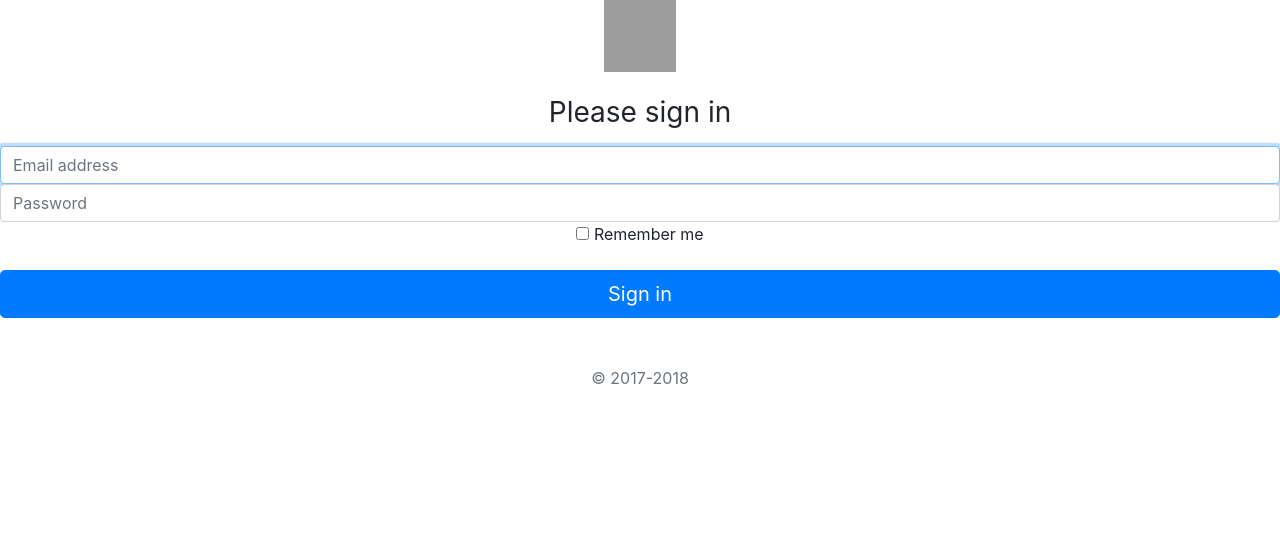
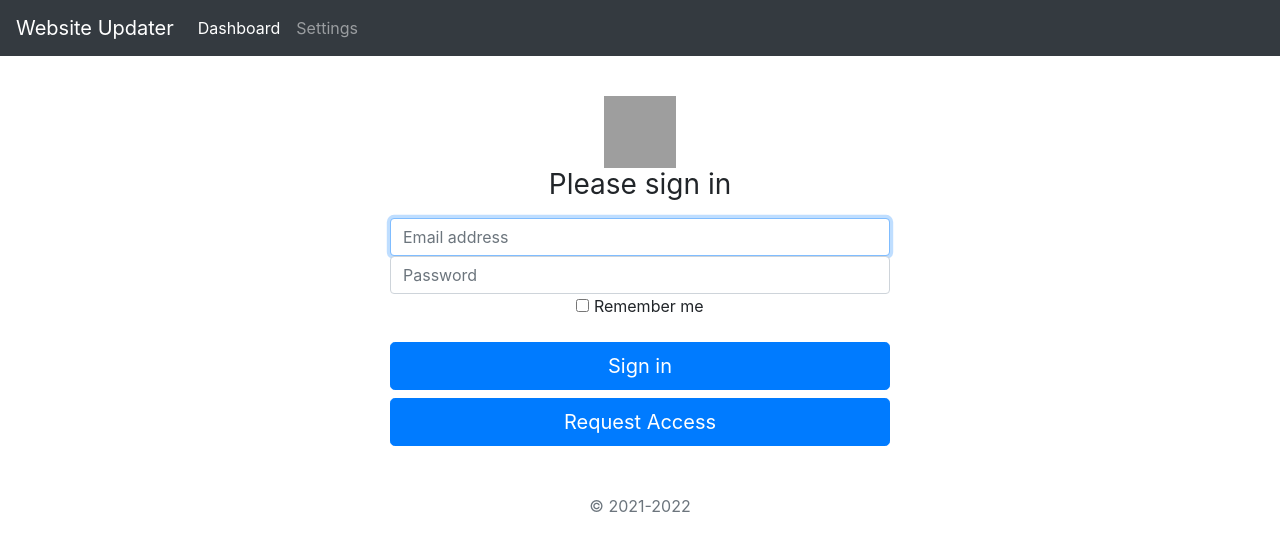
Before and after one commit to graphitesolutionsllc/RGWebsite, a Django app: page /login/ in a window 1280 px wide. Shown: the top 551 px of the page. Run offline with Django 4.2, Linux system fonts and the light colour scheme; grey boxes are pictures that could not be loaded.

Commit message:
Updated the front end, added the closeSTORIS function

```diff
--- a/RGWebsite/settings.py
+++ b/RGWebsite/settings.py
@@ -23,10 +23,12 @@ BASE_DIR = Path(__file__).resolve().parent.parent
 SECRET_KEY = 'django-insecure-2!bs5er@t9gso9i8rzq1c$^*%xv*z5g9@x7%@mtzbjdtlk3#ji'
 
 # SECURITY WARNING: don't run with debug turned on in production!
-DEBUG = True
+DEBUG = False
 
 ALLOWED_HOSTS = [
     '10.10.150.195',
+    '192.168.199.243',
+    '0.0.0.0'
 ]
 
 
--- a/RGWebsite/urls.py
+++ b/RGWebsite/urls.py
@@ -15,6 +15,8 @@ Including another URLconf
 """
 from django.contrib import admin
 from django.urls import path, include
+from django.conf.urls import handler404
+handler404 = 'storis.views.handler404'
 
 urlpatterns = [
     path('admin/', admin.site.urls),
--- /dev/null
+++ b/storis/settings.csv
@@ -0,0 +1,2 @@
+rpath,epath,user,password,time,delay
+\\ruby-fs1\redir$\dduffy\Documents\STORIS\Exports,\\ruby-fs1\Company\[2] SALES\STORISAPI,DMD,1234,120,35
--- a/storis/templates/storis/login.html
+++ b/storis/templates/storis/login.html
@@ -20,20 +20,43 @@
   </head>
 
   <body class="text-center">
+  <header class="mb-5">
+      <!-- Fixed navbar -->
+      <nav class="navbar navbar-expand-md navbar-dark fixed-top bg-dark">
+        <a class="navbar-brand" href="/">Website Updater</a>
+        <button class="navbar-toggler" type="button" data-toggle="collapse" data-target="#navbarCollapse" aria-controls="navbarCollapse" aria-expanded="false" aria-label="Toggle navigation">
+          <span class="navbar-toggler-icon"></span>
+        </button>
+        <div class="collapse navbar-collapse" id="navbarCollapse">
+          <ul class="navbar-nav mr-auto">
+            <li class="nav-item active">
+              <a class="nav-link" href="/storis/">Dashboard <span class="sr-only">(current)</span></a>
+            </li>
+            <li class="nav-item">
+              <a class="nav-link" href="/storis/settings">Settings</a>
+            </li>
+
+          </ul>
+
+
+        </div>
+      </nav>
+    </header>
     <form class="form-signin">
-      <img class="mb-4" src="https://getbootstrap.com/docs/4.0/assets/brand/bootstrap-solid.svg" alt="" width="72" height="72">
+      <img class="mt-5" src="https://getbootstrap.com/docs/4.0/assets/brand/bootstrap-solid.svg" alt="" width="72" height="72">
       <h1 class="h3 mb-3 font-weight-normal">Please sign in</h1>
       <label for="inputEmail" class="sr-only">Email address</label>
-      <input type="email" id="inputEmail" class="form-control" placeholder="Email address" required autofocus>
+      <input type="email" id="inputEmail" class="form-control mx-auto" placeholder="Email address" style="width: 500px"required autofocus >
       <label for="inputPassword" class="sr-only">Password</label>
-      <input type="password" id="inputPassword" class="form-control" placeholder="Password" required>
+      <input type="password" id="inputPassword" class="form-control mx-auto" placeholder="Password" style="width: 500px" required>
       <div class="checkbox mb-3">
         <label>
           <input type="checkbox" value="remember-me"> Remember me
         </label>
       </div>
-      <button class="btn btn-lg btn-primary btn-block" type="submit">Sign in</button>
-      <p class="mt-5 mb-3 text-muted">&copy; 2017-2018</p>
+      <button class="btn btn-lg btn-primary btn-block mx-auto" type="submit" style="width: 500px">Sign in</button>
+      <a class="btn btn-lg btn-primary btn-block mx-auto" href="requestAccess/" role="button" style="width: 500px">Request Access</a>
+      <p class="mt-5 mb-3 text-muted">&copy; 2021-2022</p>
     </form>
   <script src="https://code.jquery.com/jquery-3.3.1.slim.min.js" integrity="sha384-q8i/X+965DzO0rT7abK41JStQIAqVgRVzpbzo5smXKp4YfRvH+8abtTE1Pi6jizo" crossorigin="anonymous"></script>
     <script src="https://cdn.jsdelivr.net/npm/popper.js@1.14.7/dist/umd/popper.min.js" integrity="sha384-UO2eT0CpHqdSJQ6hJty5KVphtPhzWj9WO1clHTMGa3JDZwrnQq4sF86dIHNDz0W1" crossorigin="anonymous"></script>
--- a/storis/urls.py
+++ b/storis/urls.py
@@ -3,5 +3,6 @@ from . import views
 
 urlpatterns = [
     path('', views.home, name='storis-home'),
-    path('login/', views.login, name='storis-login')
+    path('login/', views.login, name='storis-login'),
+    path('singleUpdate/', views.singleUpdate, name='storis-singleupdate')
 ]
--- a/storis/views.py
+++ b/storis/views.py
@@ -1,5 +1,6 @@
 from django.shortcuts import render
 from django.http import HttpResponse
+from . import functionality as FY
 
 
 def home(request):
@@ -8,8 +9,21 @@ def home(request):
     }
     return render(request, 'storis/home.html', context)
 
+
 def login(request):
     context = {
 
     }
     return render(request, 'storis/login.html', context)
+
+
+def handler404(request, exception):
+    return render(request, 'storis/404.html', {})
+
+
+def singleUpdate(request):
+    context = {
+
+    }
+    FY.fullWebsiteUpdate()
+    return render(request, 'storis/home.html', context)
```
Also changed, not shown: storis/functionality.py (+34 -3 lines), storis/templates/storis/404.html (added, +28 -0 lines), storis/templates/storis/home.html (+7 -7 lines).
